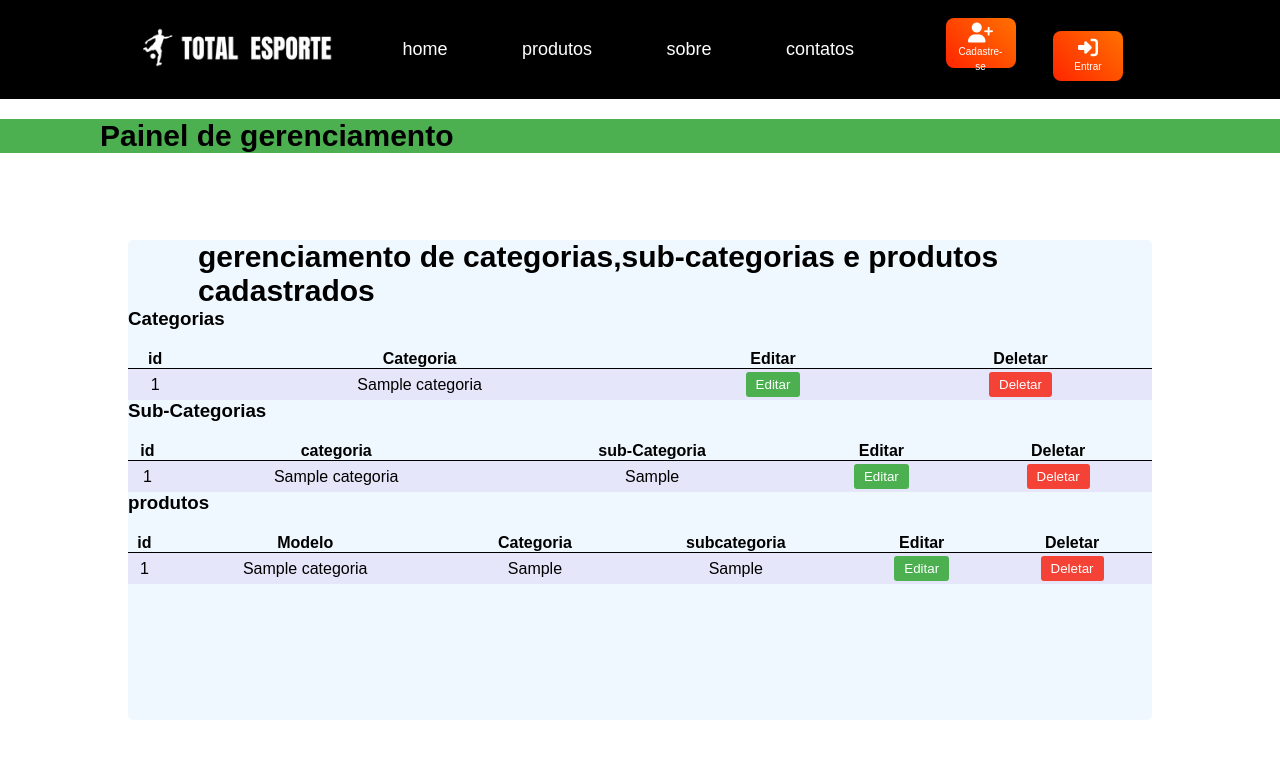
After one commit to MuriloVercosa01/pwII-projeto-total_esporte-, a PHP site: the page made by TOTAL_ESPORTES/painelDeProdutos.php in a window 1280 px wide. The commit adds this page. Shown: the top 759 px of the page. Run offline with PHP 8.4, Linux system fonts and the light colour scheme; tables that the repository leaves empty or names only in its code hold one stand-in row (values such as "Sample post"); some libraries are stand-ins or nearby versions.

Commit message:
backend para exibição de categorias e produtos funcionando FALTA adicionar botões de add categoria,subcategoria e produtos

```diff
--- a/TOTAL_ESPORTES/Estilos/painelDeProdutos.css
+++ b/TOTAL_ESPORTES/Estilos/painelDeProdutos.css
@@ -89,7 +89,8 @@ header{
 
 main{
    width: 100%;
-   height: 100vh;
+   margin-top: 20px;
+   background-color: #4CAF50;
 }
 main h1{
    font-size: 30px;
@@ -140,3 +141,4 @@ button {
    color: white;
    border: none;
 }
+/* FORMATAÇÃO DO FOOTER */
--- a/TOTAL_ESPORTES/index.html
+++ b/TOTAL_ESPORTES/index.html
@@ -40,8 +40,10 @@
     <div class="perfil">
       <button id="botao-perfil"><i class="fa-solid fa-user-circle"></i></button>
       <div id="menu-perfil" class="conteudo-perfil">
-          <a href="#">Configurações</a>
-          <a href="#">Sair da Conta</a>
+          <a href="compras.html">carrinho de compras</a>
+          <a href="painelDeProdutos.html">gerenciar</a>
+          <a href="#">Conta</a>
+          <a href="Sair">Sair da Conta</a>
       </div>
   </div>
 </div>
--- /dev/null
+++ b/TOTAL_ESPORTES/painelDeProdutos.php
@@ -0,0 +1,165 @@
+<!DOCTYPE html>
+<html lang="pt-br">
+<head>
+    <meta charset="UTF-8">
+    <script src="https://kit.fontawesome.com/449a3898b7.js" crossorigin="anonymous"></script>
+    <meta name="viewport" content="width=device-width, initial-scale=1.0">
+    <title>Painel De Controle</title>
+    <link rel="stylesheet" href="Estilos/painelDeProdutos.css">
+</head>
+<body>
+    <header>
+
+        <div class="container">
+            <div class="logo"><img src="imagens/Logo.png"></div>
+            <div class="menu">
+                <nav>
+                    <a href="Home.php">home</a>
+                    <a href="produtos.php">produtos</a>
+                    <a href="#">sobre</a>
+                    <a href="#">contatos</a>
+                </nav>
+
+            </div>
+            <div class="btn-menu">
+
+                <button><i class="fa-solid fa-user-plus"></i> <Br> <a href="cadastro.php">  Cadastre-se  </a>  </button>
+                <button><i class="fa-solid fa-right-to-bracket"></i> <Br> <a href="login.php">  Entrar  </a>  </button>
+
+            </div>
+        </div>
+
+
+    </header>
+    <main>
+        <h1>Painel de gerenciamento</h1>
+        <div class="painel" >
+            <h1>gerenciamento de categorias,sub-categorias e produtos cadastrados</h1>
+            <div class="container-lista" > <!-- listagem de categorias -->
+                <table> <h3>Categorias</h3>
+                    <thead>
+                        <tr>
+                            <th>id</th>
+                            <th>Categoria</th>
+                            <th>Editar</th>
+                            <th>Deletar</th>
+                        </tr>
+                    </thead>
+                    <tbody>
+                        <?php
+                        include('Conexao/conexao.php');
+
+                        $sql = "SELECT id_categoria, nome_categoria from categoria;";
+
+                        $result = $conexao->query($sql);
+
+                        //verifica se está tudo certo com a conexão
+                        if ($conexao->connect_error) {
+                            die("Conexão falhou: " . $conexao->connect_error);
+                        }
+
+                        if ($result->num_rows > 0){
+                        //caso haja resultados
+                            while($row = $result->fetch_assoc()){
+                                echo "<tr>";
+
+                                echo "<td>" . $row['id_categoria'] . "</td><td>" . $row['nome_categoria'] . "</td><td><button class='edit-btn'>Editar</button></td><td><button class='delete-btn'>Deletar</button></td>" ;
+
+                                echo "</tr>";
+                            }
+                        }else{
+                        //caso não haja resultados
+                            echo ('sem resultados');
+                        }
+                        ?>
+                    </tbody>
+                </table>
+            </div>
+            <div class="container-lista" > <!-- listagem de sub-categorias -->
+                <table> <h3>Sub-Categorias</h3>
+                    <thead>
+                        <tr>
+                            <th>id</th>
+                            <th>categoria</th>
+                            <th>sub-Categoria</th>
+                            <th>Editar</th>
+                            <th>Deletar</th>
+                        </tr>
+                    </thead>
+                    <tbody>
+                        <?php
+                        include('Conexao/conexao.php');
+
+                        $sql = "SELECT id_sub_categoria,sub_categoria.s_categoria, categoria.nome_categoria FROM sub_categoria JOIN categoria ON sub_categoria.id_categoria = categoria.id_categoria;";
+
+                        $result = $conexao->query($sql);
+
+                        //verifica se está tudo certo com a conexão
+                        if ($conexao->connect_error) {
+                            die("Conexão falhou: " . $conexao->connect_error);
+                        }
+
+                        if ($result->num_rows > 0){
+                        //caso haja resultados
+                            while($row = $result->fetch_assoc()){
+                                echo "<tr>";
+
+                                echo "<td>" . $row['id_sub_categoria'] . "</td><td>" . $row['nome_categoria'] . "</td><td>" . $row['s_categoria'] . "</td><td><button class='edit-btn'>Editar</button></td><td><button class='delete-btn'>Deletar</button></td>" ;
+
+                                echo "</tr>";
+                            }
+                        }else{
+                        //caso não haja resultados
+                            echo ('sem resultados');
+                        }
+                        ?>
+                    </tbody>
+                </table>
+            </div>
+            <div class="container-lista" >  <!-- listagem de produtos cadastrados -->
+                <table> <h3>produtos</h3>
+                    <thead>
+                        <tr>
+                            <th>id</th>
+                            <th>Modelo</th>
+                            <th>Categoria</th>
+                            <th>subcategoria</th>
+                            <th>Editar</th>
+                            <th>Deletar</th>
+                        </tr>
+                    </thead>
+                    <tbody>
+                        <?php
+                        include('Conexao/conexao.php');
+
+                        $sql = "SELECT produto.id_produto,categoria.nome_categoria ,sub_categoria.s_categoria,produto.modelo FROM produto INNER JOIN sub_categoria ON produto.id_categoria = sub_categoria.id_sub_categoria INNER JOIN categoria ON produto.id_categoria = categoria.id_categoria;";
+
+                        $result = $conexao->query($sql);
+
+                        //verifica se está tudo certo com a conexão
+                        if ($conexao->connect_error) {
+                            die("Conexão falhou: " . $conexao->connect_error);
+                        }
+
+                        if ($result->num_rows > 0){
+                        //caso haja resultados
+                            while($row = $result->fetch_assoc()){
+                                echo "<tr>";
+
+                                echo "<td>" . $row['id_produto'] . "</td><td>" . $row['nome_categoria'] . "</td><td>" . $row['s_categoria'] . "</td><td>" . $row['modelo'] . "</td><td><button class='edit-btn'>Editar</button></td><td><button class='delete-btn'>Deletar</button></td>" ;
+
+                                echo "</tr>";
+                            }
+                        }else{
+                        //caso não haja resultados
+                            echo ('sem resultados');
+                        }
+                        ?>
+                    </tbody>
+                </table>
+            </div>
+        </div>
+    </main>
+
+</body>
+</html>
```
